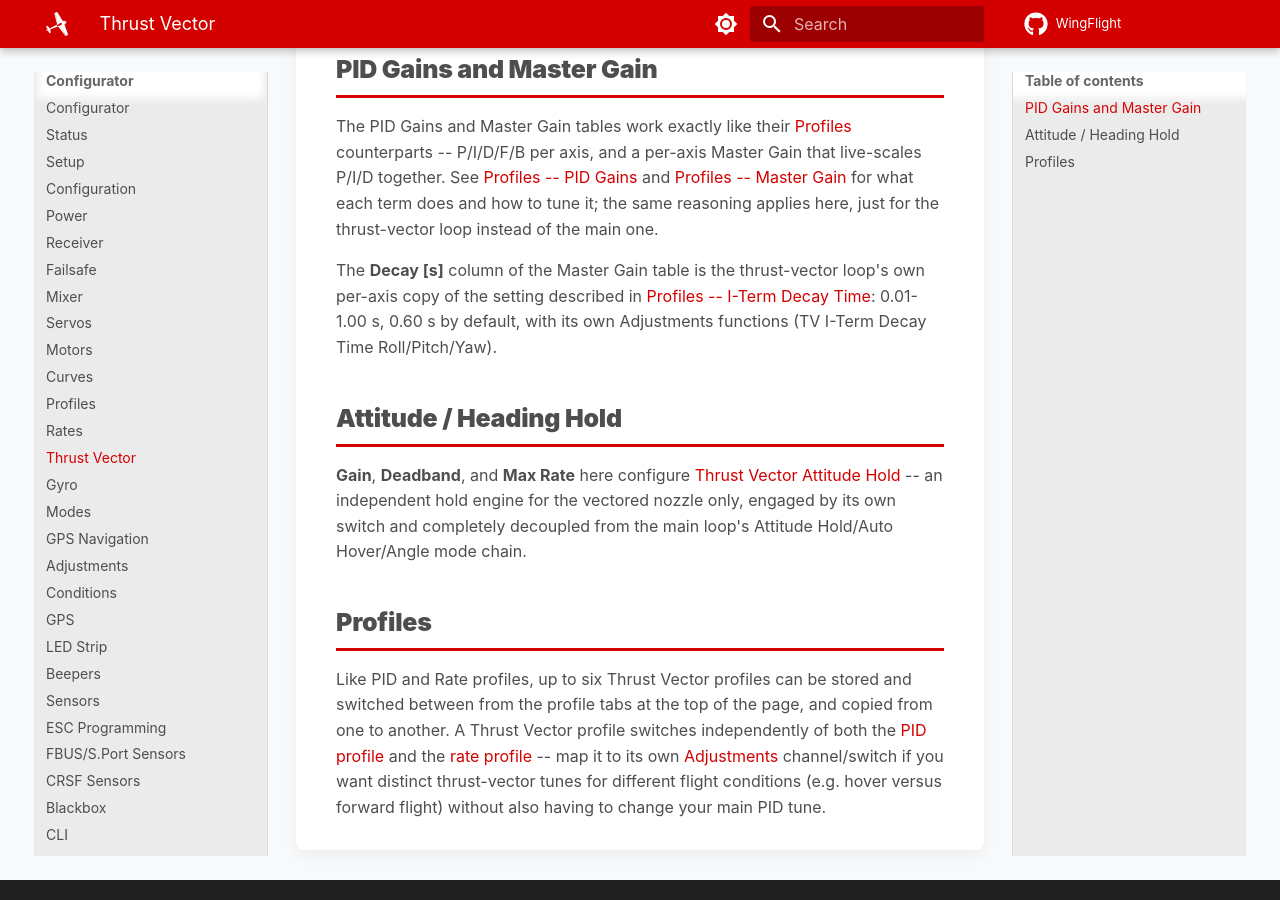
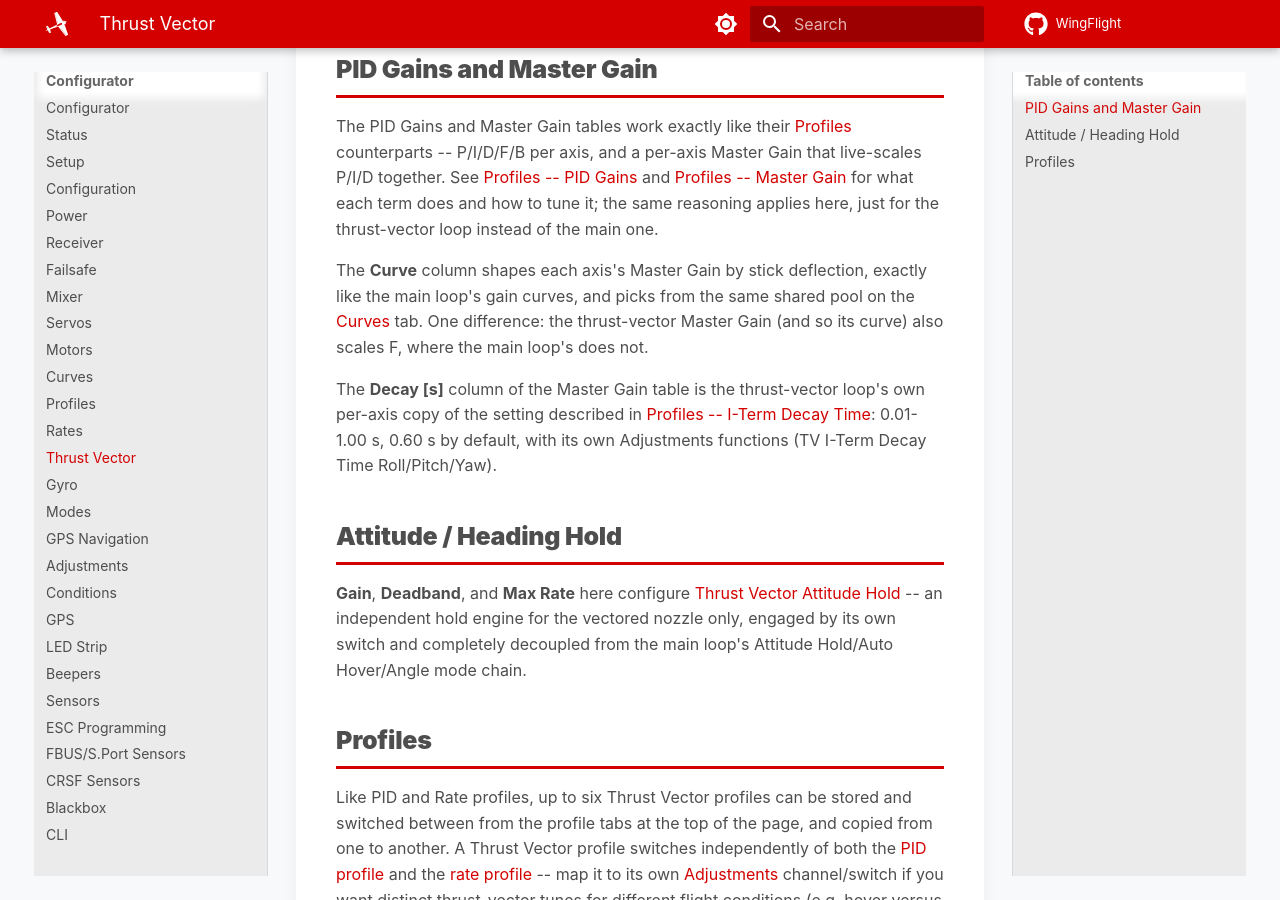
Before and after one commit to WingFlight/wingflight-docs, an MkDocs documentation site: the page built from docs/configurator/tabs/thrust-vector.md, in a window 1280 px wide and 900 px high, scrolled down 403 px. Built offline with MkDocs 1.6.1 and Material for MkDocs 9.7.7, drawn with Linux system fonts in a browser that asks for light colours.

Commit message:
Document Thrust Vector gain curves
The TV Master Gain table's new Curve column, from the shared gain-curve
pool, and that the TV master gain also scales F.

Co-Authored-By: Claude Opus 5.5 <noreply@anthropic.com>

```diff
--- a/docs/configurator/tabs/thrust-vector.md
+++ b/docs/configurator/tabs/thrust-vector.md
@@ -17,6 +17,12 @@ Master Gain that live-scales P/I/D together. See
 [Profiles -- Master Gain](profiles.md#master-gain) for what each term does
 and how to tune it; the same reasoning applies here, just for the
 thrust-vector loop instead of the main one.
+
+The **Curve** column shapes each axis's Master Gain by stick deflection,
+exactly like the main loop's gain curves, and picks from the same shared
+pool on the [Curves](curves.md) tab. One difference: the thrust-vector
+Master Gain (and so its curve) also scales F, where the main loop's does
+not.
 
 The **Decay [s]** column of the Master Gain table is the thrust-vector
 loop's own per-axis copy of the setting described in
```
